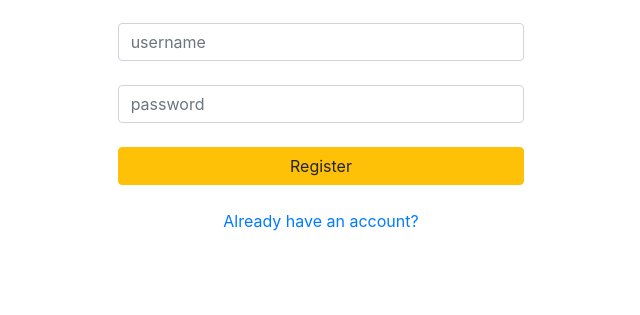
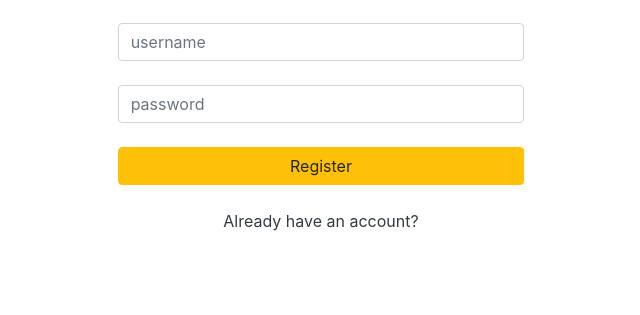
Before and after one commit to franciscboicu/bitlee, a Flask app: page /account/register in a window 1280 px wide. Shown: the part 225-540 px from the top of the page, without its empty margins (319-959 px from the left). Run offline with Flask 2, Linux system fonts and the light colour scheme; some libraries are stand-ins or nearby versions.

Commit message:
Link colors on register and login and state modifier
Modified window state to avoid form resubmission.

```diff
--- a/templates/base.html
+++ b/templates/base.html
@@ -5,7 +5,9 @@
           integrity="sha384-Vkoo8x4CGsO3+Hhxv8T/Q5PaXtkKtu6ug5TOeNV6gBiFeWPGFN9MuhOf23Q9Ifjh" crossorigin="anonymous">
     <meta charset="UTF-8">
     <link href="https://fonts.googleapis.com/css?family=Montserrat:300,300i" rel="stylesheet">
+    <link href="https://stackpath.bootstrapcdn.com/font-awesome/4.7.0/css/font-awesome.min.css" rel="stylesheet" integrity="sha384-wvfXpqpZZVQGK6TAh5PVlGOfQNHSoD2xbE+QkPxCAFlNEevoEH3Sl0sibVcOQVnN" crossorigin="anonymous">
     <link rel="stylesheet" href="">
+
     <title>BitLee</title>
 </head>
 <body style="">
@@ -48,8 +50,9 @@
     {% block content %}{% endblock %}
 
 <script>
-
-
+    if ( window.history.replaceState ) {
+        window.history.replaceState( null, null, window.location.href );
+    }
 </script>
 </body>
 </html>
--- a/templates/login.html
+++ b/templates/login.html
@@ -23,7 +23,7 @@
                     <button type="submit"
                             class="btn btn-block btn-primary ">Login</button>
                             <br/>
-                    <a href="{{url_for('account_register')}}" class=""> You don't have an account? </a>
+                    <a href="{{url_for('account_register')}}" class="text-dark"> You don't have an account? </a>
 
                     <br/><br/>
                     {% with messages = get_flashed_messages() %}
--- a/templates/register.html
+++ b/templates/register.html
@@ -24,7 +24,7 @@
                                 class="btn btn-warning btn-block">{{ 'Login' if login is true else 'Register' }}</button>
 
                         <br/>
-                        <a href="{{url_for('account_login')}}" class=""> Already have an account? </a>
+                        <a href="{{url_for('account_login')}}" class="text-dark"> Already have an account? </a>
 
                     </div>
                 </form>
--- a/templates/shortner.html
+++ b/templates/shortner.html
@@ -23,7 +23,10 @@
 
 
                         <button type="submit"
-                                class="btn btn-primary btn-block"><strong>Ask Bruce Lee to punch and shorten</strong></button>
+                                class="btn btn-primary btn-block">
+
+                                <strong>Ask Bruce Lee to punch and shorten</strong>
+                        </button>
                     </div>
                 </form>
 
```
